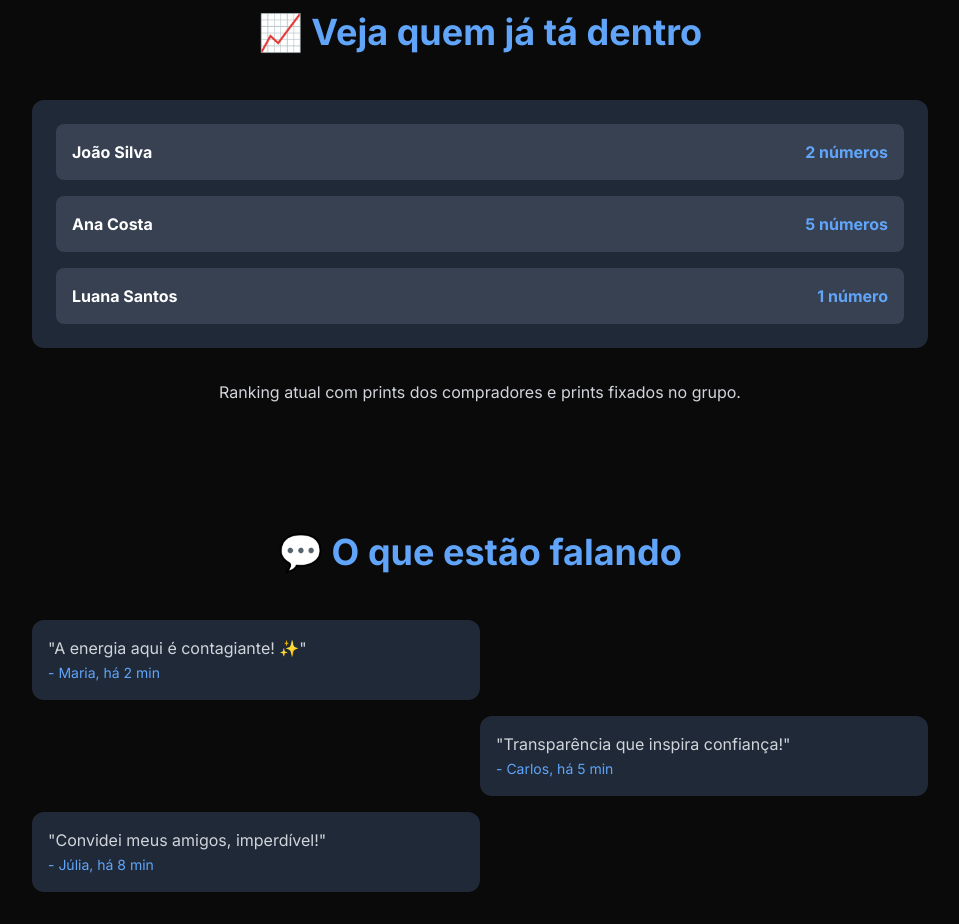
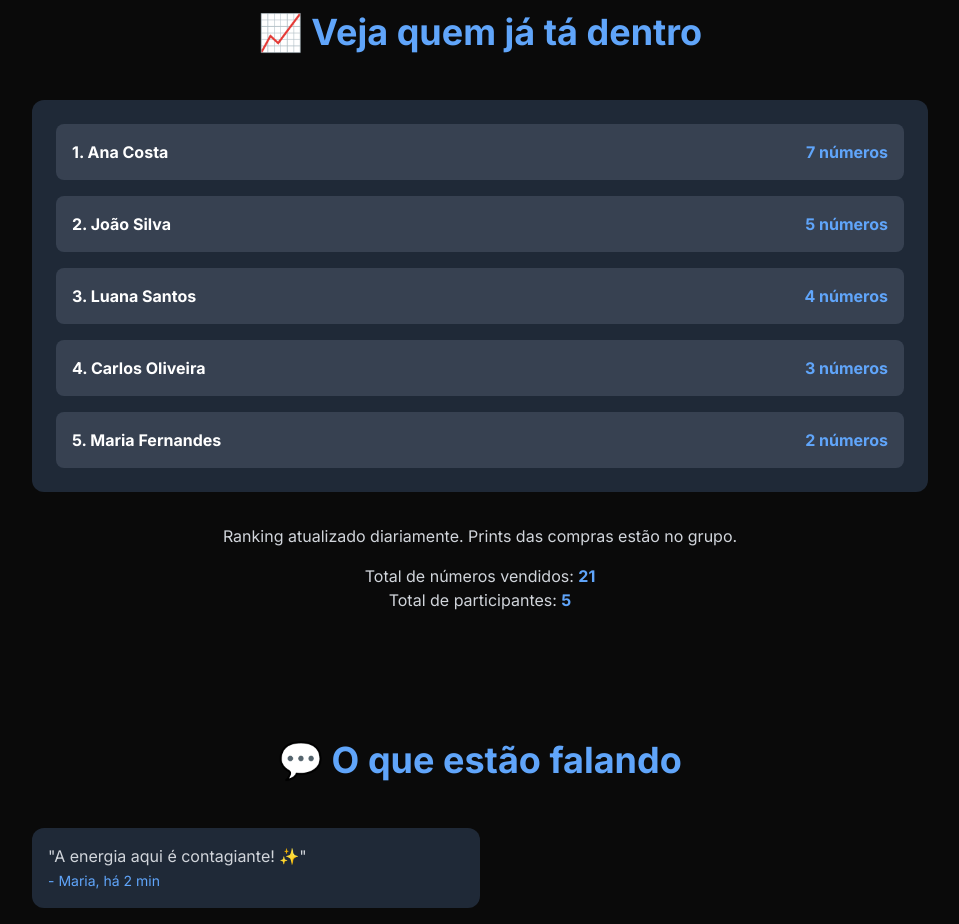
Before and after one commit to GUS5AVO/IPHONE-13-DEMONS, a plain HTML site: page index.html in a window 1280 px wide. Shown: the part 1280-2204 px from the top of the page, without its empty margins (160-1119 px from the left). Drawn offline with nearby package versions, Linux system fonts and the light colour scheme.

Commit message:
Add dynamic buyer ranking and stats

```diff
--- a/index.html
+++ b/index.html
@@ -181,24 +181,14 @@
                 </h2>
 
                 <div class="bg-gray-800 rounded-xl p-6 mb-8">
-                    <div class="grid gap-4">
-                        <div class="flex justify-between items-center bg-gray-700 rounded-lg p-4">
-                            <span class="font-bold">João Silva</span>
-                            <span class="text-blue-400 font-bold">2 números</span>
-                        </div>
-                        <div class="flex justify-between items-center bg-gray-700 rounded-lg p-4">
-                            <span class="font-bold">Ana Costa</span>
-                            <span class="text-blue-400 font-bold">5 números</span>
-                        </div>
-                        <div class="flex justify-between items-center bg-gray-700 rounded-lg p-4">
-                            <span class="font-bold">Luana Santos</span>
-                            <span class="text-blue-400 font-bold">1 número</span>
-                        </div>
-                    </div>
+                    <div id="rankingList" class="grid gap-4"></div>
                 </div>
-
                 <p class="text-center text-gray-300">
-                    Ranking atual com prints dos compradores e prints fixados no grupo.
+                    Ranking atualizado diariamente. Prints das compras estão no grupo.
+                </p>
+                <p class="text-center text-gray-300 mt-4">
+                    Total de números vendidos: <span id="totalSold" class="font-bold text-blue-400">0</span><br>
+                    Total de participantes: <span id="participants" class="font-bold text-blue-400">0</span>
                 </p>
             </div>
         </section>
@@ -497,6 +487,36 @@
             messageIndex++;
         }, 8000);
 
+        // Ranking data
+        const rankingData = [
+            { name: 'Ana Costa', numbers: 7 },
+            { name: 'João Silva', numbers: 5 },
+            { name: 'Luana Santos', numbers: 4 },
+            { name: 'Carlos Oliveira', numbers: 3 },
+            { name: 'Maria Fernandes', numbers: 2 }
+        ];
+
+        function renderRanking() {
+            const rankingList = document.getElementById('rankingList');
+            rankingList.innerHTML = '';
+            rankingData.sort((a, b) => b.numbers - a.numbers);
+            rankingData.forEach((p, i) => {
+                const item = document.createElement('div');
+                item.className = 'flex justify-between items-center bg-gray-700 rounded-lg p-4';
+                item.innerHTML = `
+                    <span class="font-bold">${i + 1}. ${p.name}</span>
+                    <span class="text-blue-400 font-bold">${p.numbers} número${p.numbers > 1 ? 's' : ''}</span>
+                `;
+                rankingList.appendChild(item);
+            });
+
+            const totalSold = rankingData.reduce((sum, p) => sum + p.numbers, 0);
+            document.getElementById('totalSold').textContent = totalSold;
+            document.getElementById('participants').textContent = rankingData.length;
+        }
+
+        renderRanking();
+
 
 
         // Add floating animation to elements
```
